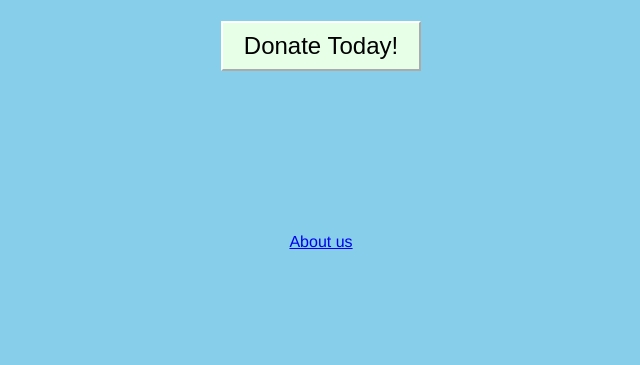
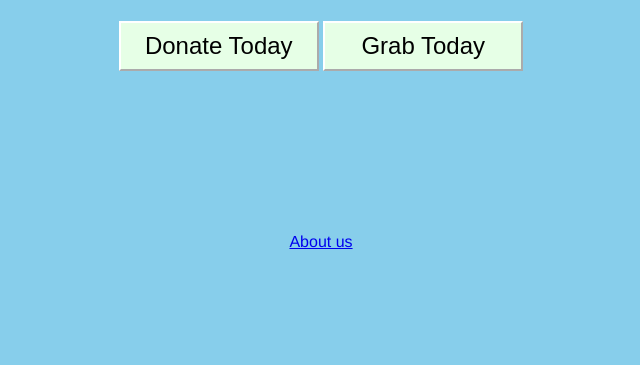
Before and after one commit to jennifury/donating-app, a Python web app: template templates/home.html in a window 1280 px wide. Shown: the part 435-800 px from the top of the page, without its empty margins (319-959 px from the left). Run offline with Jinja, Linux system fonts and the light colour scheme; the template is opened without the code that fills it, so the values that code supplies are empty.

Commit message:
Add files via upload

```diff
--- a/templates/home.html
+++ b/templates/home.html
@@ -12,9 +12,10 @@
 
 	<img src="https://raw.githubusercontent.com/jennifury/donating-app/Jose/logo.png"/> <br>
 	<br>
-    <button onclick ="window.location.href = '/newdonation';" id = 'button1'>Donate Today!</button> <br> <br><br><br><br><br><br><br><br><br>
+    <button onclick ="window.location.href = '/newdonation';" id = 'button1'>Donate Today</button> <button onclick ="window.location.href = '/newdonation';" id = 'button1'>Grab Today</button> <br><br><br><br><br><br><br><br><br><br>
     <div id = 'about'>
     	<a href="/about_us">About us </a>
     </div>
+
   </body>
 </html>
```
